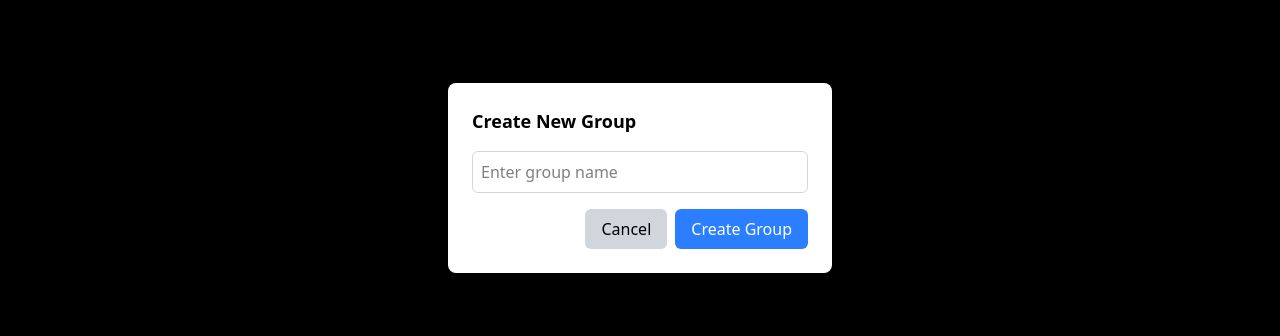
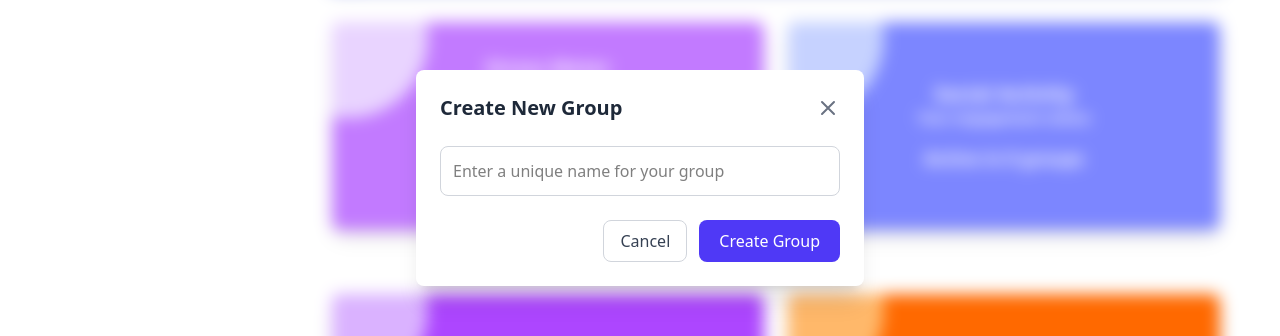
Before and after one commit to neo-0007/codestellation, a React (Vite) app in the folder frontend_web/: page / in a window 1280 px wide. Both pictures are taken after a click on the button "+ Add Group". Shown: the part 222-558 px from the top of the page. Built offline with nearby package versions, Linux system fonts and the light colour scheme; no server answers.

Commit message:
fixed some bugs

```diff
--- a/frontend_web/src/components/Modals/GroupModal.tsx
+++ b/frontend_web/src/components/Modals/GroupModal.tsx
@@ -3,6 +3,7 @@ import React, { useState } from "react";
 const GroupModal = ({ isOpen, onClose, onCreateGroup }) => {
   const [groupName, setGroupName] = useState("");
   const [message, setMessage] = useState(null);
+  const [isLoading, setIsLoading] = useState(false);
 
   if (!isOpen) return null;
 
@@ -12,6 +13,8 @@ const GroupModal = ({ isOpen, onClose, onCreateGroup }) => {
       return;
     }
 
+    setIsLoading(true);
+
     try {
       const response = await fetch(`${import.meta.env.VITE_BASE_URL}/create-group`, {
         method: "POST",
@@ -20,45 +23,95 @@ const GroupModal = ({ isOpen, onClose, onCreateGroup }) => {
         },
         body: JSON.stringify({ groupName }),
       });
-
       const data = await response.json();
 
       if (response.ok) {
-        setMessage({ type: "success", text: "Group created!" });
+        setMessage({ type: "success", text: "Group created successfully!" });
         onCreateGroup(groupName);
         setGroupName("");
+        setTimeout(() => {
           onClose();
+        }, 1000);
       } else {
         setMessage({ type: "error", text: data.message || "Something went wrong." });
       }
     } catch (err) {
       console.error("Error:", err);
       setMessage({ type: "error", text: "Failed to create group." });
+    } finally {
+      setIsLoading(false);
     }
   };
 
   return (
-    <div className="fixed inset-0 bg-black bg-opacity-50 flex justify-center items-center z-50">
-      <div className="bg-white rounded-lg shadow-lg w-96 p-6">
-        <h2 className="text-lg font-bold mb-4">Create New Group</h2>
+    <div className="fixed inset-0 flex justify-center items-center z-50">
+      {/* Backdrop with improved blur */}
+      <div
+        className="fixed inset-0 bg-opacity-60 backdrop-blur-sm"
+        onClick={onClose}
+      ></div>
+
+      {/* Modal content */}
+      <div className="bg-white rounded-lg shadow-xl w-full max-w-md p-6 relative z-10 mx-4">
+        <div className="flex justify-between items-center mb-6">
+          <h2 className="text-xl font-bold text-gray-800">Create New Group</h2>
+          <button
+            className="text-gray-500 hover:text-gray-700 transition-colors"
+            onClick={onClose}
+          >
+            <svg xmlns="http://www.w3.org/2000/svg" className="h-6 w-6" fill="none" viewBox="0 0 24 24" stroke="currentColor">
+              <path strokeLinecap="round" strokeLinejoin="round" strokeWidth={2} d="M6 18L18 6M6 6l12 12" />
+            </svg>
+          </button>
+        </div>
+
+        <div className="mb-6">
           <input
+            id="groupName"
             type="text"
-          className="w-full p-2 border border-gray-300 rounded-md focus:outline-none focus:ring focus:ring-blue-300"
-          placeholder="Enter group name"
+            className="w-full p-3 border border-gray-300 rounded-lg focus:outline-none focus:ring-2 focus:ring-indigo-500 focus:border-indigo-500 transition-all"
+            placeholder="Enter a unique name for your group"
             value={groupName}
             onChange={(e) => setGroupName(e.target.value)}
           />
+
           {message && (
-          <p className={`text-sm mt-2 ${message.type === "error" ? "text-red-500" : "text-green-500"}`}>
+            <div className={`mt-3 px-3 py-2 rounded-md text-sm ${
+              message.type === "error"
+                ? "bg-red-50 text-red-700 border-l-4 border-red-500"
+                : "bg-green-50 text-green-700 border-l-4 border-green-500"
+            }`}>
               {message.text}
-          </p>
+            </div>
           )}
-        <div className="flex justify-end mt-4">
-          <button className="px-4 py-2 mr-2 bg-gray-300 rounded-md hover:bg-gray-400" onClick={onClose}>
+        </div>
+
+        <div className="flex justify-end gap-3 mt-6">
+          <button
+            className="px-4 py-2 border border-gray-300 rounded-lg text-gray-700 font-medium hover:bg-gray-50 focus:outline-none focus:ring-2 focus:ring-gray-500 focus:ring-offset-2 transition-all"
+            onClick={onClose}
+            disabled={isLoading}
+          >
             Cancel
           </button>
-          <button className="px-4 py-2 bg-blue-500 text-white rounded-md hover:bg-blue-600" onClick={handleSubmit}>
-            Create Group
+          <button
+            className={`px-5 py-2 bg-indigo-600 text-white rounded-lg font-medium hover:bg-indigo-700 focus:outline-none focus:ring-2 focus:ring-indigo-500 focus:ring-offset-2 transition-all ${
+              isLoading ? "opacity-75 cursor-not-allowed" : ""
+            }`}
+            onClick={handleSubmit}
+            disabled={isLoading}
+          >
+            {isLoading ? (
+              <span className="flex items-center">
+                <svg className="animate-spin -ml-1 mr-2 h-4 w-4 text-white" xmlns="http://www.w3.org/2000/svg" fill="none" viewBox="0 0 24 24">
+                  <circle className="opacity-25" cx="12" cy="12" r="10" stroke="currentColor" strokeWidth="4"></circle>
+                  <path className="opacity-75" fill="currentColor" d="M4 12a8 8 0 018-8V0C5.373 0 0 5.373 0 12h4zm2 5.291A7.962 7.962 0 014 12H0c0 3.042 1.135 5.824 3 7.938l3-2.647z"></path>
+                </svg>
+                Creating...
+              </span>
+            ) : (
+              "Create Group"
+            )}
           </button>
         </div>
       </div>
--- a/frontend_web/src/components/Modals/TherapyModal.tsx
+++ b/frontend_web/src/components/Modals/TherapyModal.tsx
@@ -1,19 +1,69 @@
-import React from "react";
+import React, { useState, useEffect } from "react";
 
-const TherapyModal = ({ isOpen, onClose, title, content }) => {
-  if (!isOpen) return null; // If modal is not open, don't render anything.
+const TherapyModal = ({ isOpen, onClose, title }) => {
+  const [currentTips, setCurrentTips] = useState([]);
+
+  // Array of therapy tips
+  const therapyTips = [
+    "Practice mindful breathing for 5 minutes when feeling overwhelmed",
+    "Write down three things you're grateful for each morning",
+    "Take short breaks during work to stretch and reset your mind",
+    "Limit social media consumption to reduce anxiety and comparison",
+    "Schedule 'worry time' to contain anxious thoughts to a specific period",
+    "Use the 5-4-3-2-1 grounding technique: identify 5 things you see, 4 things you feel, 3 things you hear, 2 things you smell, and 1 thing you taste",
+    "Replace negative self-talk with compassionate statements",
+    "Create a bedtime routine to improve sleep quality",
+    "Engage in physical activity to release endorphins",
+    "Practice active listening in conversations instead of planning your response",
+    "Set boundaries with people who drain your energy",
+    "Try progressive muscle relaxation to release physical tension",
+    "Use journaling to process difficult emotions"
+  ];
+
+  // Get 2-3 random tips whenever the modal opens
+  useEffect(() => {
+    if (isOpen) {
+      const numberOfTips = Math.random() > 0.5 ? 2 : 3; // Randomly choose 2 or 3
+      const shuffled = [...therapyTips].sort(() => 0.5 - Math.random());
+      setCurrentTips(shuffled.slice(0, numberOfTips));
+    }
+  }, [isOpen]);
+
+  if (!isOpen) return null;
 
   return (
-    <div className="fixed inset-0 flex items-center justify-center bg-black bg-opacity-50 z-50">
-      <div className="bg-white w-96 p-6 rounded-lg shadow-lg relative">
+    <div className="fixed inset-0 flex items-center justify-center z-50">
+      {/* Backdrop with blur effect */}
+      <div
+        className="fixed inset-0 bg-opacity-50 backdrop-blur-sm"
+        onClick={onClose}
+      ></div>
+
+      {/* Modal content - made wider and added more padding */}
+      <div className="bg-white w-full max-w-lg p-8 rounded-lg shadow-xl relative z-10 mx-4">
         <button
-          className="absolute top-2 right-3 text-gray-600 text-xl font-bold"
+          className="absolute top-3 right-4 text-gray-600 text-2xl font-bold hover:text-gray-800"
           onClick={onClose}
         >
           &times;
         </button>
-        <h2 className="text-xl font-bold mb-4 text-gray-800">{title}</h2>
-        <p className="text-gray-700">{content}</p>
+        <h2 className="text-2xl font-bold mb-6 text-gray-800">{title}</h2>
+
+        <div className="mb-6">
+          <h3 className="text-lg font-semibold mb-3 text-indigo-600">Today's Wellness Tips:</h3>
+          <ul className="space-y-3">
+            {currentTips.map((tip, index) => (
+              <li key={index} className="flex items-start">
+                <span className="text-indigo-500 mr-2">•</span>
+                <span className="text-gray-700">{tip}</span>
+              </li>
+            ))}
+          </ul>
+        </div>
+
+        <div className="mt-6 pt-4 border-t border-gray-200">
+          <p className="text-gray-500 text-sm italic">New tips will appear each time you open this modal.</p>
+        </div>
       </div>
     </div>
   );
--- a/frontend_web/src/components/TwoBoxes.tsx
+++ b/frontend_web/src/components/TwoBoxes.tsx
@@ -22,7 +22,7 @@ const TwoBoxes = () => {
   useEffect(() => {
     const moodBasedTips = {
       Happy: "You're feeling great! Keep up the positivity by practicing gratitude or sharing a compliment with someone today. 😊",
-      Sad: "It’s okay to feel down. Try journaling your thoughts, listening to calming music, or talking to a friend. 🫂",
+      Sad: "It's okay to feel down. Try journaling your thoughts, listening to calming music, or talking to a friend. 🫂",
       Neutral: "A balanced day ahead! Why not try meditation or a light walk to stay refreshed? 🌿",
       Stressed: "Take deep breaths. Consider a short mindfulness exercise or stretching to ease the tension. 🧘",
       Excited: "Use this energy creatively! Start a new project, learn a new skill, or plan a fun activity. 🎨",
@@ -33,7 +33,12 @@ const TwoBoxes = () => {
 
   return (
     <div className="flex justify-center items-center gap-6 p-8">
-      <Box bgColor="bg-purple-500" lightBgColor="bg-purple-300" title="Mood Analysis" content="AI-based mood tracking and insights." />
+      <Box
+        bgColor="bg-purple-500"
+        lightBgColor="bg-purple-300"
+        title="Mood Analysis"
+        content="AI-based mood tracking and insights."
+      />
 
       {/* Open Modal when clicking "Guided Therapy" */}
       <Box
```
Lines whose indentation alone changed are shown as unchanged.
